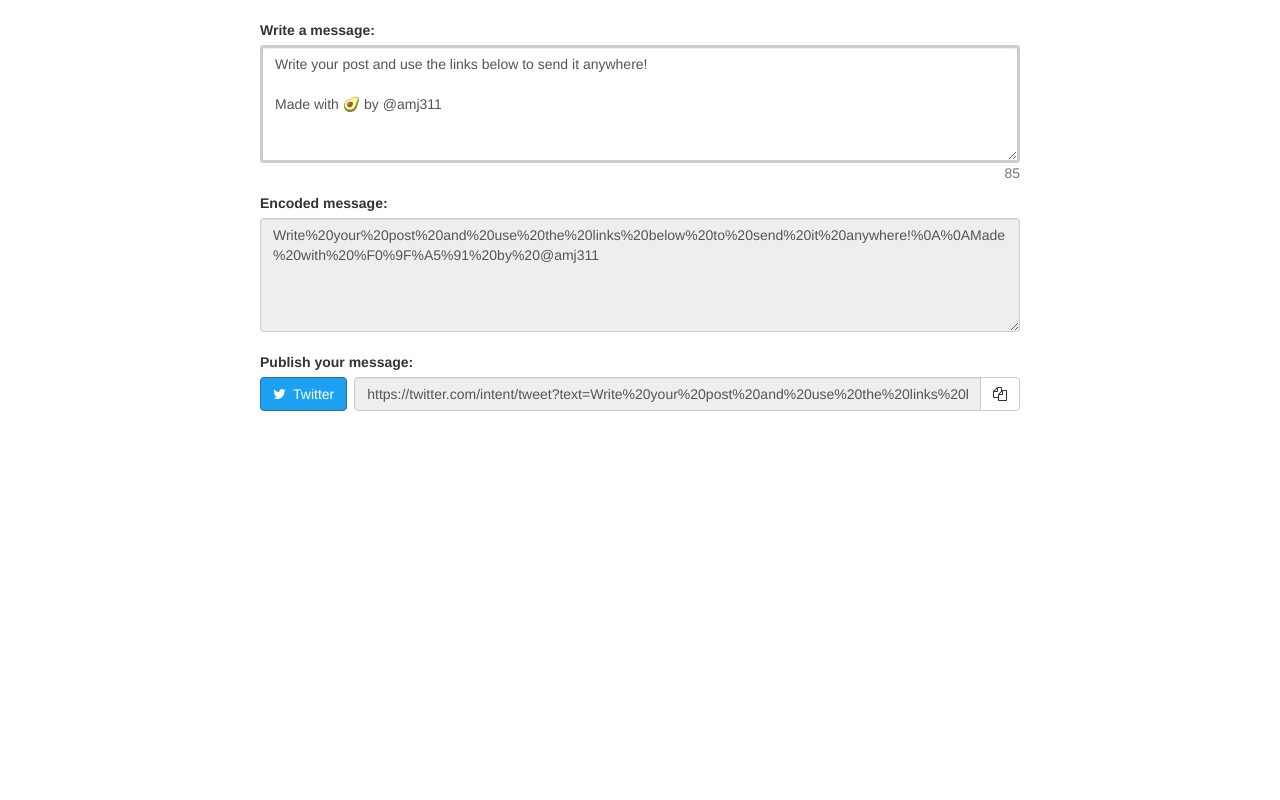
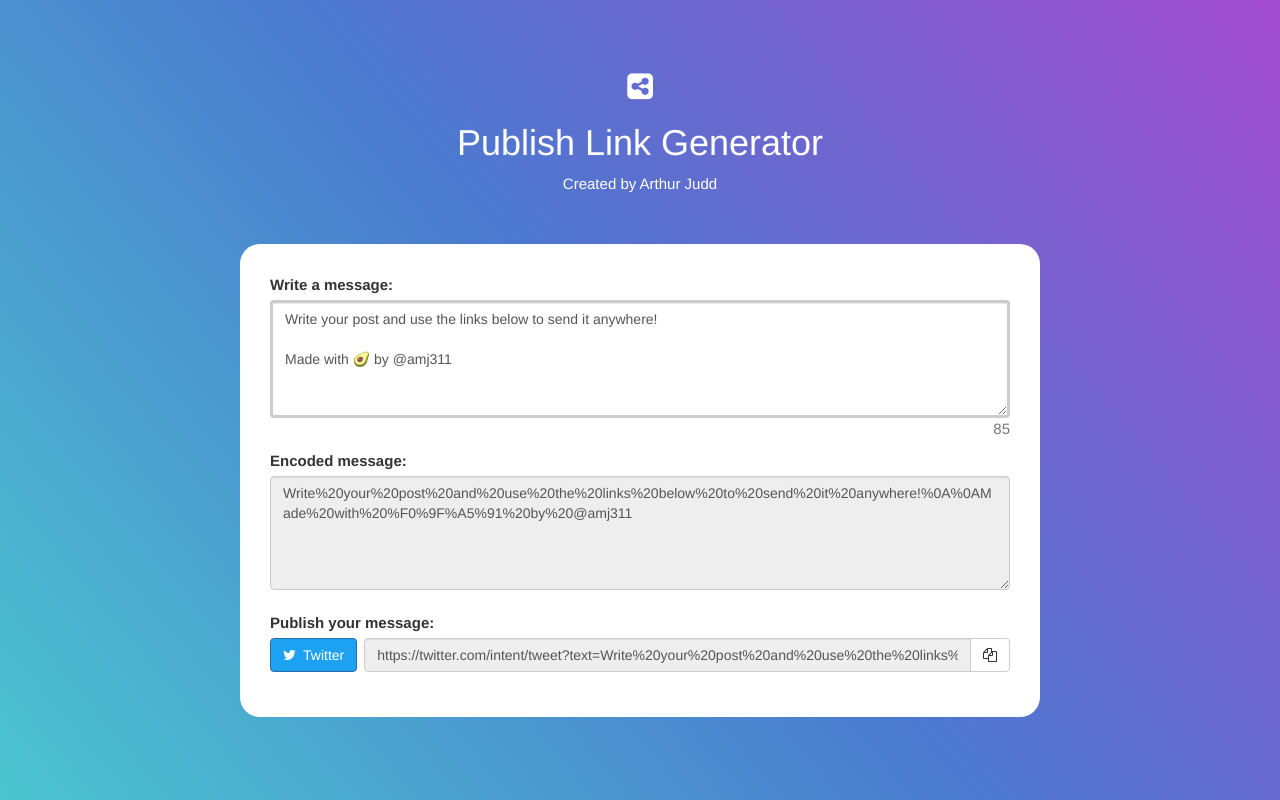
Before and after one commit to amj311/auto-sm-publish-links, a website: page index.html in a window 1280 px wide. Drawn offline with nearby package versions, Linux system fonts and the light colour scheme.

Commit message:
added header and styling

```diff
--- a/index.css
+++ b/index.css
@@ -1,6 +1,29 @@
+body {
+    font-size: 15px;
+}
+
+#wrapper {
+    padding: 5rem;
+    justify-content: center;
+    height: 100vh;
+    overflow-y: auto;
+    width: 100%;
+    background-image: linear-gradient(230deg, #a24bcf, #4b79cf, #4bc5cf);
+}
+
+#header {
+    color: #fff;
+    text-align: center;
+    margin-bottom: 5rem;
+}
+
 #app {
-    padding:2rem;
-    max-width:80rem
+    margin: 0 auto;
+    background-color: #fff;
+    border-radius: 2rem;
+    padding: 3rem;
+    max-width:80rem;
+    box-sizing: border-box;
 }
 
 textarea {
--- a/index.html
+++ b/index.html
@@ -24,7 +24,15 @@
 </head>
 
 <body>
-    <div id="app" class="container">
+    <div id="wrapper" >
+
+        <div id="header">
+            <h2><i class="fa fa-share-alt-square" aria-hidden="true"></i></h2>
+            <h1>Publish Link Generator</h1>
+            <span>Created by Arthur Judd</span>
+        </div>
+
+        <div id="app">
             <div class="form-group">
                 <label for="publication">Write a message:</label>
                 <textarea v-model="publication" maxlength="" class="form-control" rows="5" id="publication"></textarea>
@@ -52,6 +60,7 @@
                 </div>
             </div>
         </div>
+    </div>
 </body>
 
 </html>
```
Lines whose indentation alone changed are shown as unchanged.
